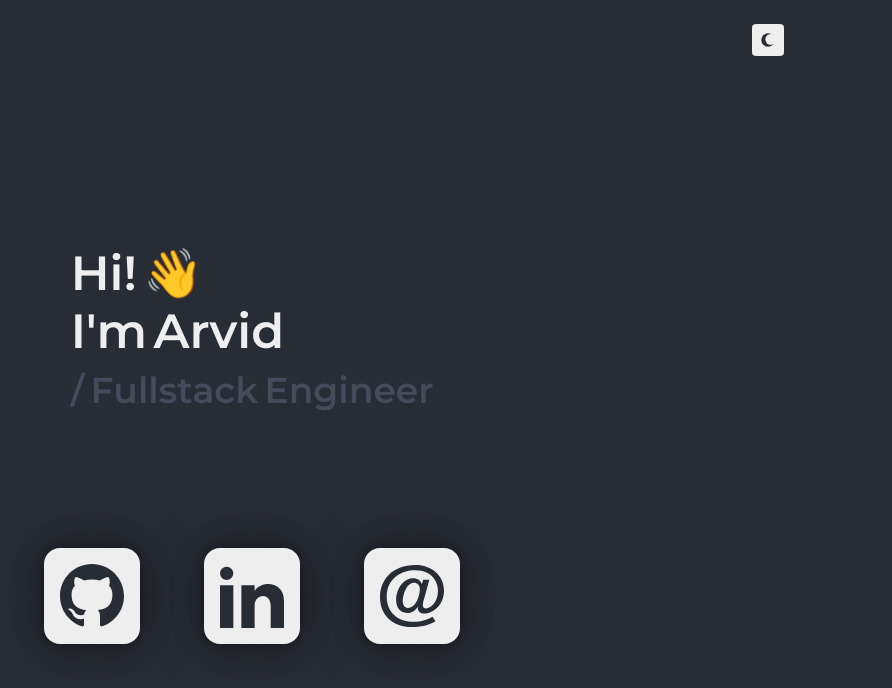
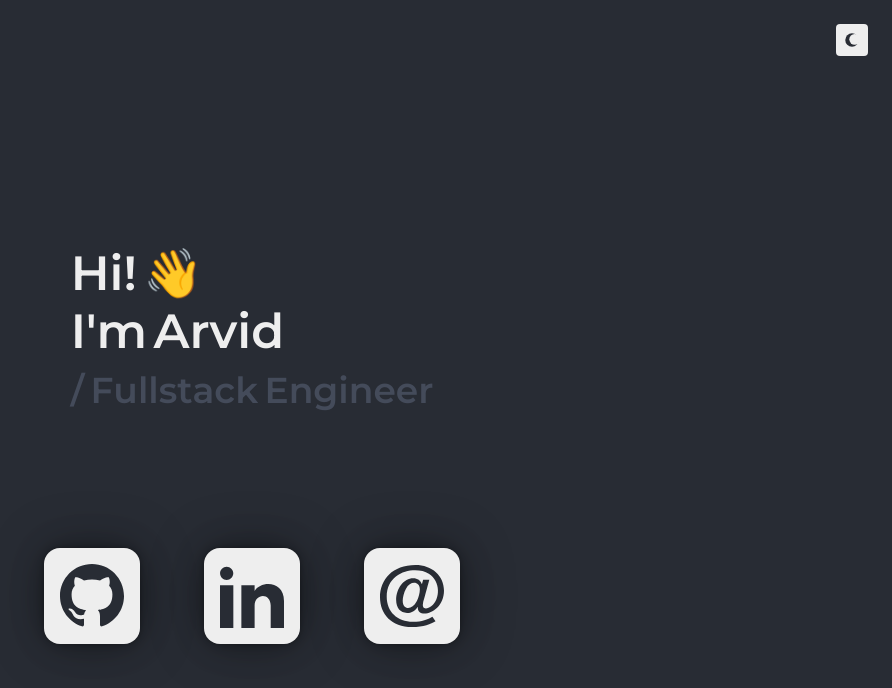
Before and after one commit to arvidklint/arvidklint.com, a Next.js app: page / in a window 1280 px wide. Shown: the top 688 px of the page, without its empty margins (388-1280 px from the left). Built offline with nearby package versions, Linux system fonts and the light colour scheme.

Commit message:
fix: dark mode toggle placement

```diff
--- a/src/components/Header.module.css
+++ b/src/components/Header.module.css
@@ -1,5 +1,5 @@
 .Header {
-    max-width: 1080px;
+    max-width: 1600px;
     width: calc(100vw - 32px);
     padding: 16px;
     position: absolute;
@@ -10,5 +10,5 @@
 }
 
 .Header-darkModeToggle {
-    justify-self: end;
+    justify-self: flex-end;
 }
```
